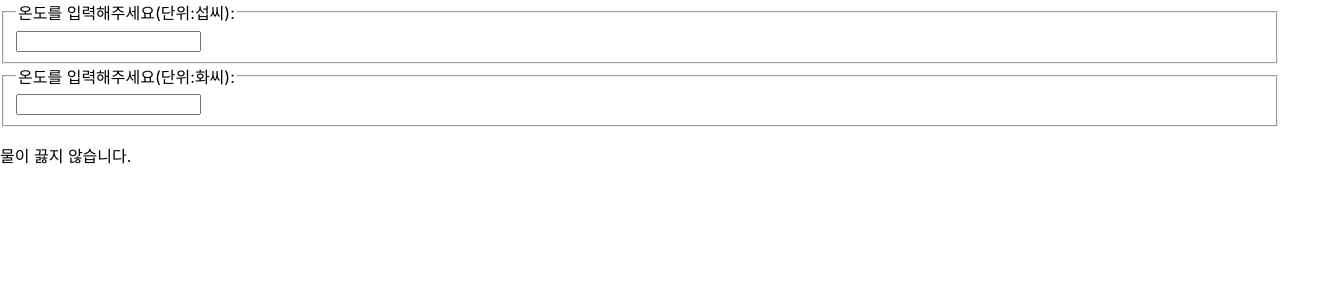
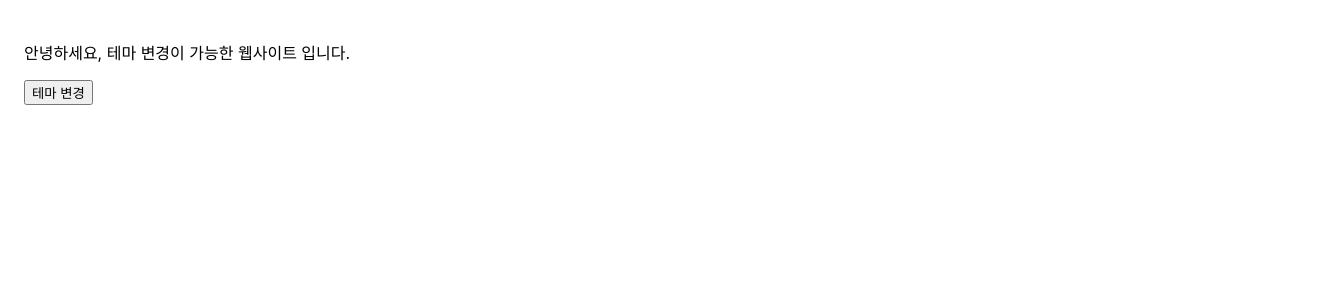
Before and after one commit to Mallang-Mallang/23-React1, a React (Create React App) app: page / in a window 1280 px wide. Shown: the top 300 px of the page, 1328 px wide, since content can reach past the window. Built offline with nearby package versions, Linux system fonts and the light colour scheme.

Commit message:
Add Week 11

```diff
--- /dev/null
+++ b/src/chapter_14/DatkOrLight.jsx
@@ -0,0 +1,22 @@
+import React, { useCallback, useState } from 'react';
+import MainContent from './MainContent';
+import ThemeContext from './ThemeContext';
+
+function DatkOrLight(props) {
+  const [theme, setTheme] = useState('light');
+
+  const toggleTheme = useCallback(() => {
+    if (theme === 'light') {
+      setTheme('dark');
+    } else if (theme === 'dark') {
+      setTheme('light');
+    }
+  }, [theme]);
+  return (
+    <ThemeContext.Provider value={{ theme, toggleTheme }}>
+      <MainContent />
+    </ThemeContext.Provider>
+  );
+}
+
+export default DatkOrLight;
--- /dev/null
+++ b/src/chapter_14/MainContent.jsx
@@ -0,0 +1,23 @@
+import React, { useContext } from 'react';
+import ThemeContext from './ThemeContext';
+
+function MainContent() {
+  const { theme, toggleTheme } = useContext(ThemeContext);
+
+  return (
+    <div
+      style={{
+        width: '100vw',
+        height: '100vh',
+        padding: '1.5rem',
+        backgroundColor: theme === 'light' ? 'white' : 'black',
+        color: theme === 'light' ? 'black' : 'white',
+      }}
+    >
+      <p>안녕하세요, 테마 변경이 가능한 웹사이트 입니다.</p>
+      <button onClick={toggleTheme}>테마 변경</button>
+    </div>
+  );
+}
+
+export default MainContent;
--- /dev/null
+++ b/src/chapter_14/ThemeContext.jsx
@@ -0,0 +1,6 @@
+import React from 'react';
+
+const ThemeContext = React.createContext();
+ThemeContext.displayName = 'ThemeContext';
+
+export default ThemeContext;
--- a/src/index.js
+++ b/src/index.js
@@ -1,13 +1,13 @@
 import React from 'react';
 import ReactDOM from 'react-dom/client';
-import Calculator from './chapter_12/Calculator';
+import DatkOrLight from './chapter_14/DatkOrLight';
 import './index.css';
 import reportWebVitals from './reportWebVitals';
 
 const root = ReactDOM.createRoot(document.getElementById('root'));
 root.render(
   <React.StrictMode>
-    <Calculator />
+    <DatkOrLight />
   </React.StrictMode>
 );
 
```
Also changed, not shown: src/chapter_13/Card.jsx (added, +20 -0 lines), src/chapter_13/PropfileCard.jsx (added, +12 -0 lines), 1 other file (tests, documents, lock files or other folders).
